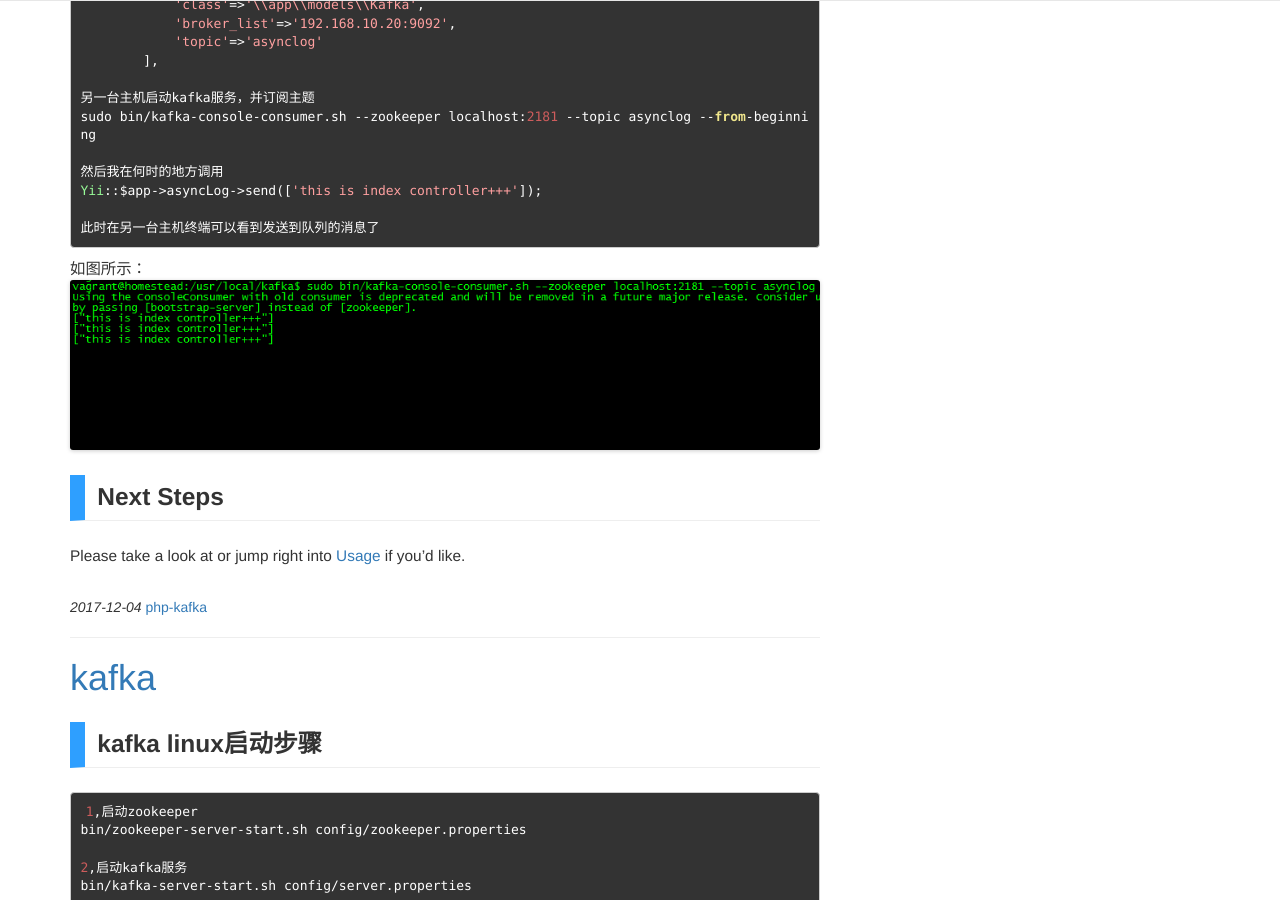
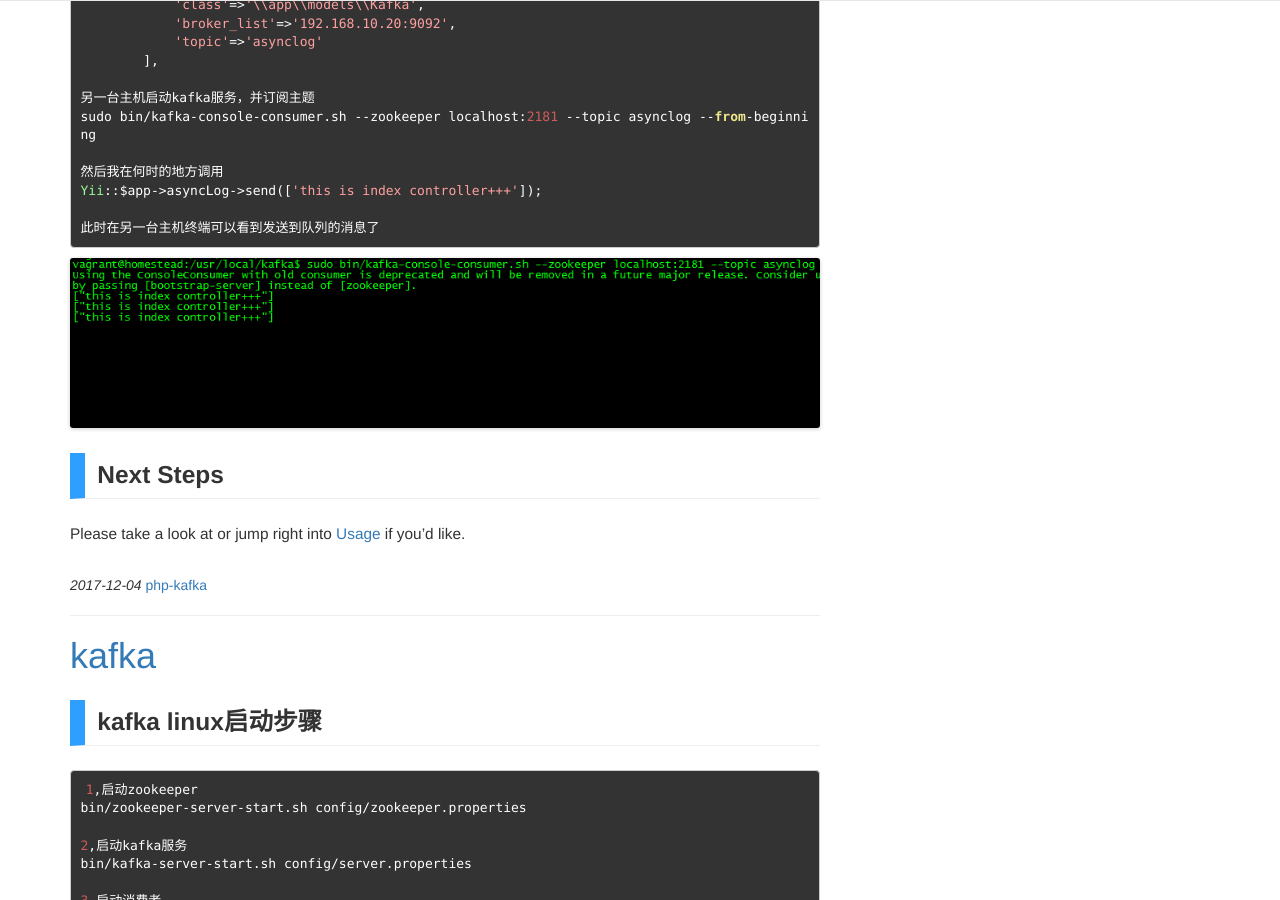
Before and after one commit to yuud/yuud.github.io, a Jekyll site: the page built from index.html, in a window 1280 px wide and 900 px high, scrolled down 1139 px. Built offline with Jekyll 4.4.1, drawn with Linux system fonts in a browser that asks for light colours; the list of posts is cut into pages by our own code.

Commit message:
no message

````diff
--- a/_posts/core-samples/2017-12-04-php-kafka.md
+++ b/_posts/core-samples/2017-12-04-php-kafka.md
@@ -72,7 +72,7 @@
 
 此时在另一台主机终端可以看到发送到队列的消息了
 ```
-如图所示：
+
 ![](http://0101520.com/images/php-kafka-001.png)
 
 ## Next Steps
````
